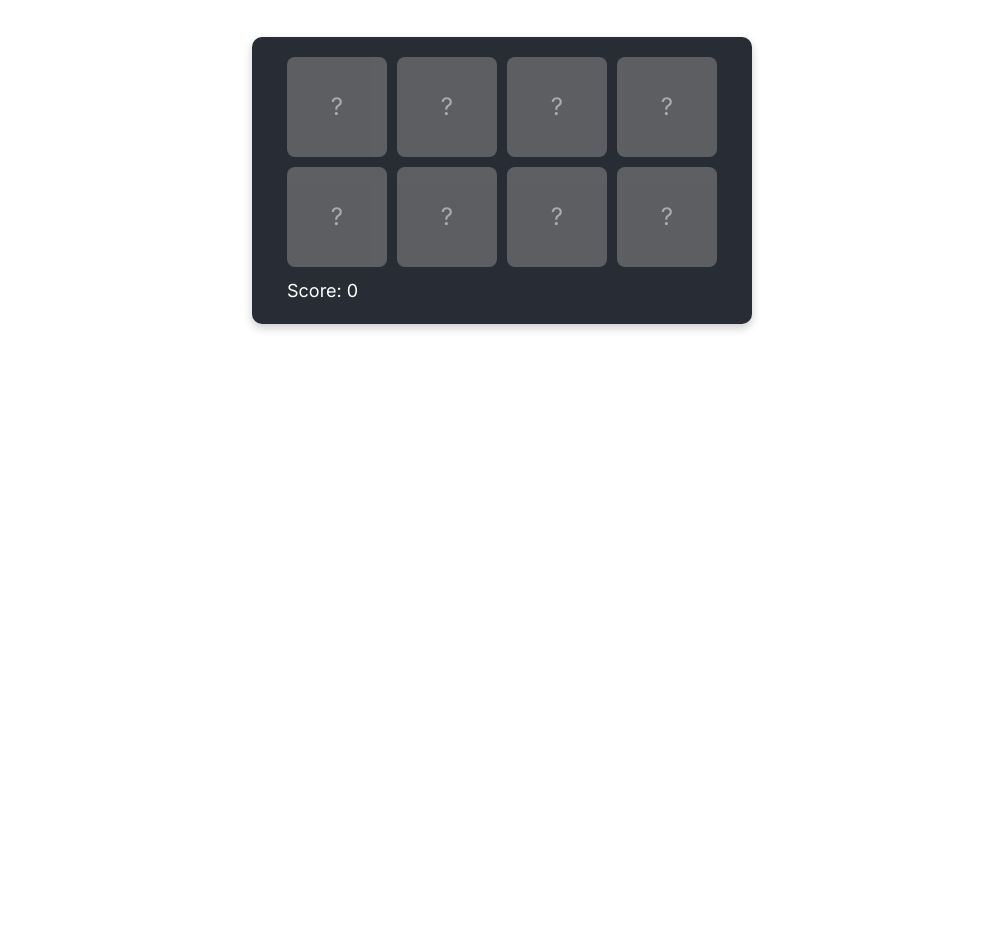
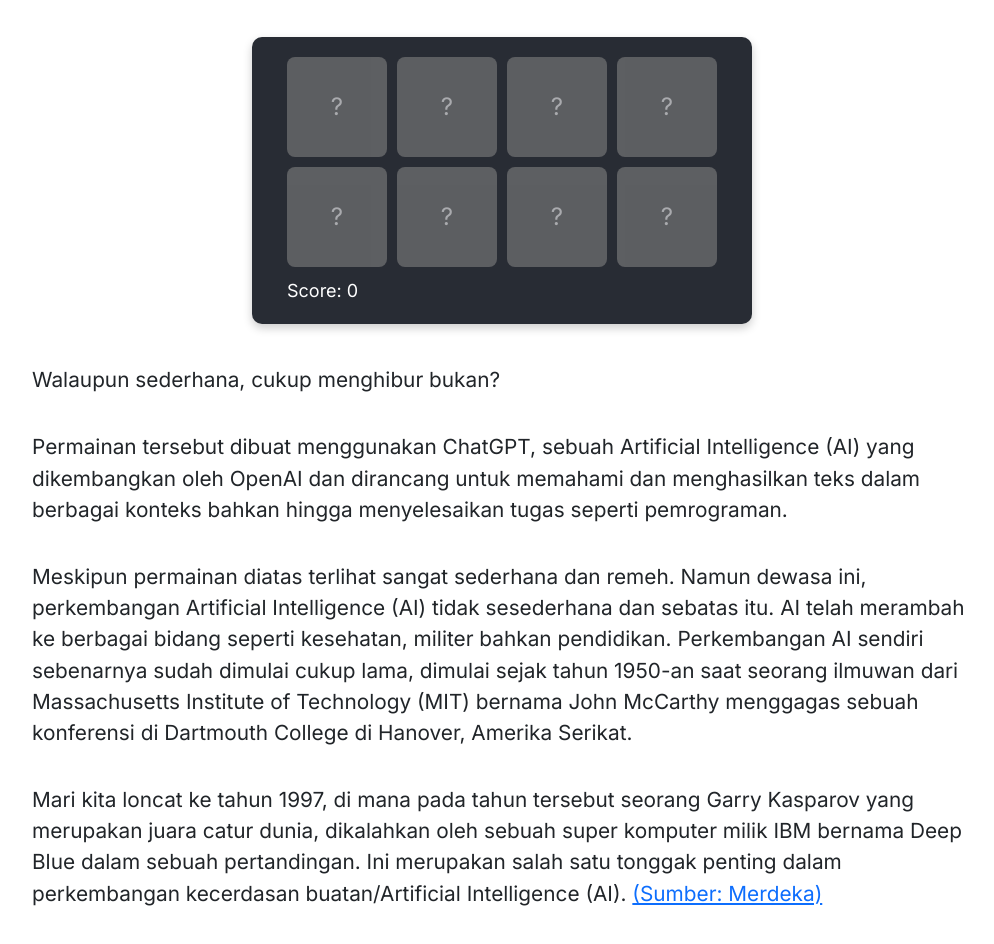
Before and after one commit to drajat824/flozistor, a Next.js app: page /post/ai-dalam-pendidikan in a window 1280 px wide. Shown: the part 578-1522 px from the top of the page, without its empty margins (138-1132 px from the left). Before the commit the page ends 932 px from the top, so only its background shows below. Built offline with nearby package versions, Linux system fonts and the light colour scheme.

Commit message:
Refactor PostPage component: update layout and enhance content clarity

```diff
--- a/src/app/post/ai-dalam-pendidikan/page.js
+++ b/src/app/post/ai-dalam-pendidikan/page.js
@@ -25,45 +25,26 @@ export default function PostPage() {
                         Sebelum memulai pembahasan, mari kita bermain permainan sederhana berikut ini.
                     </p>
 
-                    <div style={{display: 'flex', justifyContent: 'center'}}>
+                    <div style={{ display: 'flex', justifyContent: 'center', paddingBottom: 40 }}>
                         <Game />
                     </div>
 
-
-                    {/* <p style={{ fontSize: '1.3rem', paddingBottom: 20 }}`` >
-                        Sebuah kutipan dari Ki Hadjar Dewantara ini membuka tulisan saya kali ini. Saya sengaja memilih kutipan tersebut karena saya berkeyakinan bahwa pendidikan tidak selalu harus terperangkap pada hal-hal formal saja. Pendidikan bisa diperoleh dari merenungkan kisah hidup seorang revolusioner besar seperti Tan Malaka, bersandar di bawah pohon apel sembari mempertanyakan eksistensi gravitasi, menghabiskan waktu seharian penuh di dalam perpustakaan dan terhanyut dalam sajak-sajak oriental Khalil Gibran, atau menceritakan tentang sosok anak muda penuh tawa bernama Lupus.
-                    </p>
                     <p style={{ fontSize: '1.3rem', paddingBottom: 20 }} >
-                        Pendidikan seharusnya adalah sebuah proses yang menggembirakan, ia tercipta dari kata yang cukup mistis, ‘Curiosity’. Sebuah kata sederhana yang kelak menjadi sebab terciptanya peradaban. Sebuah kata yang kelak menjadi alasan umat manusia menginjakkan kakinya pertama kali di bulan. Sebuah kata yang menggerakkan Ibrahim dalam pencariannya terhadap Tuhan yang esa.
+                        Walaupun sederhana, cukup menghibur bukan?
                     </p>
 
                     <p style={{ fontSize: '1.3rem', paddingBottom: 20 }} >
-                        Namun dewasa ini, melihat dari lingkungan sekitar, pendidikan umumnya hanya dimaknai sebagai proses rutin sebelum mencapai usia dewasa dan berkeluarga. Lebih parahnya, pendidikan hanya dipandang sebagai proses industrialisasi. Tak munafik memang, sampai beberapa bulan. Ah tidak, mungkin sampai beberapa hari lalu saya juga masih terjebak dengan pemikiran ini. Sebenarnya tidak ada yang salah, karena industri juga memiliki standar yang telah ditetapkan untuk mendukung proses produksi. Hanya saja ketika saya merenung lebih dalam, saya seakan-akan mempertanyakan ulang tujuan dari semua ini. Manusia seolah-olah dilahirkan hanya untuk bekerja, tidak lebih. Dan pendidikan diberikan hanya untuk memenuhi kepuasan ego terhadap materi.
-                    </p>
-
-                    <p style={{ fontSize: '1.3rem', fontWeight: 'bold', paddingBottom: 20 }} >
-                        Pythagoras: Mistisme Matematika
+                        Permainan tersebut dibuat menggunakan ChatGPT, sebuah Artificial Intelligence (AI) yang dikembangkan oleh OpenAI dan dirancang untuk memahami dan menghasilkan teks dalam berbagai konteks bahkan hingga menyelesaikan tugas seperti pemrograman.
                     </p>
 
                     <p style={{ fontSize: '1.3rem', paddingBottom: 20 }} >
-                        Pythagoras, seorang filsuf yang hidup pada masa Yunani Kuno. Seorang pemikir yang pemikirannya juga turut mempengaruhi pemikiran Plato dan Aristoteles. Seorang yang dewasa ini, namanya diabadikan dalam sebuah rumus matematis dengan nama ‘Teorema Pythagoras’. Dibalik sosoknya yang dikenal sebagai seorang matematikawan, Pythagoras juga dikenal sebagai sosok yang dekat dengan mistisme dan aliran Metempsikosis, yaitu sebuah konsep dalam filsafat Yunani yang berkaitan dengan reinkarnasi. Tidak sampai di situ, kedekatan sosok Pythagoras dan mistisme menjadikan pemikirannya diikuti oleh orang-orang yang kelak disebut sebagai Pythagoreanisme. Menurut Aristoteles, kaum Pythagoreanis menggunakan matematika untuk tujuan mistis dan bukan untuk keperluan sehari-hari.
+                        Meskipun permainan diatas terlihat sangat sederhana dan remeh. Namun dewasa ini, perkembangan Artificial Intelligence (AI) tidak sesederhana dan sebatas itu. AI telah merambah ke berbagai bidang seperti kesehatan, militer bahkan pendidikan. Perkembangan AI sendiri sebenarnya sudah dimulai cukup lama, dimulai sejak tahun 1950-an saat seorang ilmuwan dari Massachusetts Institute of Technology (MIT) bernama John McCarthy menggagas sebuah konferensi di Dartmouth College di Hanover, Amerika Serikat.
                     </p>
 
                     <p style={{ fontSize: '1.3rem', paddingBottom: 20 }} >
-                        Terlepas dari kehidupannya yang penuh kontroversi, Pythagoras dan pengikutnya menjadikan matematika sebagai objek mistis yang erat dengan jiwa. Layaknya seorang seniman yang begitu erat dengan karya seninya, Pythagoras menikmati matematika sebagai hal yang menggembirakan dan mungkin sampai pada tingkat sakral. Matematika, sebuah bidang ilmu yang dewasa ini banyak dibenci oleh para peserta didik, sebuah bidang ilmu yang dianggap menakutkan karena berhubungan dengan logika dan angka. Sebuah bidang ilmu, yang bagi sebagian siswa sudah kehilangan mantra ‘Curiosity’-nya.
+                       Mari kita loncat ke tahun 1997, di mana pada tahun tersebut seorang Garry Kasparov yang merupakan juara catur dunia, dikalahkan oleh sebuah super komputer milik IBM bernama Deep Blue dalam sebuah pertandingan. Ini merupakan salah satu tonggak penting dalam perkembangan kecerdasan buatan/Artificial Intelligence (AI). <a href="https://www.merdeka.com/sumut/peristiwa-11-mei-komputer-milik-ibm-bernama-deep-blue-mengalahkan-pecatur-ulung-garry-kasparov-128206-mvk.html">(Sumber: Merdeka)</a>
                     </p>
 
-                    <p style={{ fontSize: '1.3rem', fontWeight: 'bold', paddingBottom: 20 }} >
-                        Refleksi Pendidikan Masa Kini
-                    </p>
-
-                    <p style={{ fontSize: '1.3rem', paddingBottom: 20 }} >
-                        Sejatinya, pendidikan ada untuk dinikmati bagai sepotong kue. Sedikit demi sedikit, sepotong demi sepotong. Potongan pertama, adalah sebuah potongan dengan rasa ingin tahu. Rasa yang menjadi dasar bagi rasa-rasa lain setelahnya. Rasa yang kemudian tumbuh menjadi akar dan tertancap untuk tegaknya proses pembelajaran kedepannya.
-                    </p>
-
-                    <p style={{ fontSize: '1.3rem', paddingBottom: 20 }} >
-                        Potongan kedua, adalah potongan yang paling besar dari semua potongan lain. Potongan yang mungkin tak akan habis dimakan hingga potongan terakhir, potongan yang akan selalu tersedia dan dapat dinikmati dimana saja ketika lapar. Sebuah potongan kue yang mungkin semua orang memilikinya dan dapat diminta. Potongan kedua, adalah potongan dengan rasa fleksibilitas. Sebuah rasa yang menekankan bahwa pendidikan hadir di mana saja, dari mana saja, kapan saja, dan oleh siapa saja. Tidak terbatas ruang maupun waktu.
-                    </p> */}
 
                 </Container>
             </div>
```
